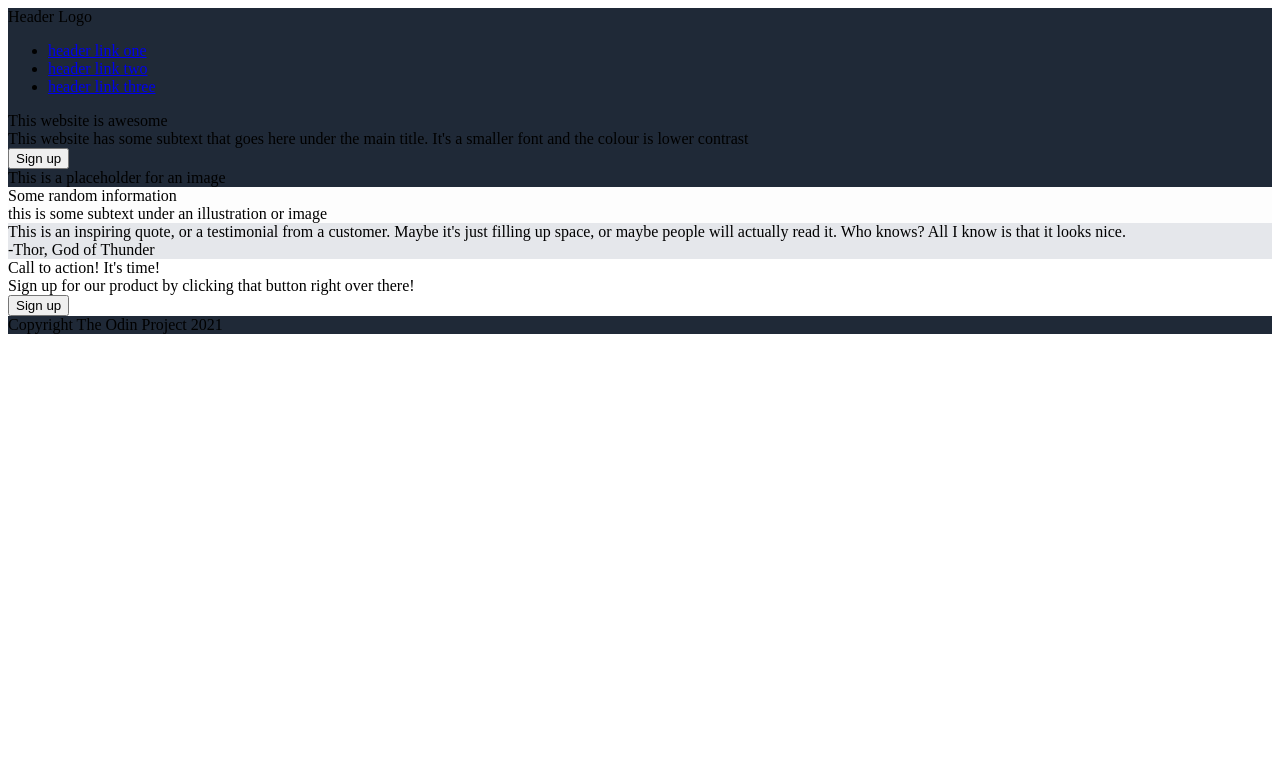
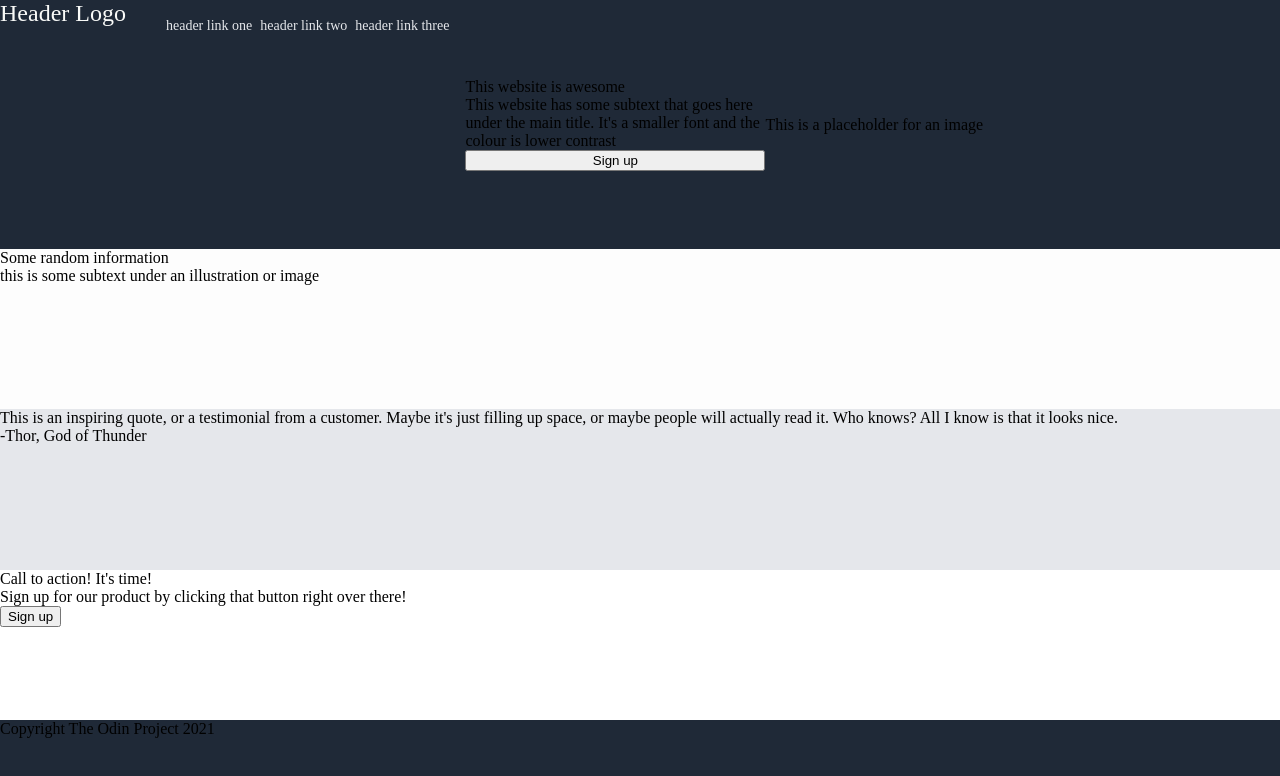
Before and after one commit to BOTaaron/Landing-Page, a plain HTML site: page index.html in a window 1280 px wide. Drawn offline with Linux system fonts and the light colour scheme.

Commit message:
Made progress

```diff
--- a/index.html
+++ b/index.html
@@ -9,14 +9,18 @@
     </head>
     <body>
         <div class="header">
-            <div class="header-links">
+            <div class="header-nav">
                 <div class="header-logo">Header Logo</div>
-                <ul>
-                    <li><a href="#">header link one</a></li>
-                    <li><a href="#">header link two</a></li>
-                    <li><a href="#">header link three</a></li>
-                </ul>
 
+                    <div class="header-links">
+
+                            <ul>
+                                <li><a href="#">header link one</a></li>
+                                <li><a href="#">header link two</a></li>
+                                <li><a href="#">header link three</a></li>
+                            </ul>
+
+                        </div>
             </div>
             <div class="header-content">
                 <div class="header-text-content">
--- a/styles.css
+++ b/styles.css
@@ -1,26 +1,70 @@
-.body {
+ body {
     display: flex;
-    flex-direction: row;
+     flex-direction: column;
+     min-height: 100vh;
+     margin: 0px;
+
 }
+ li {
+     list-style-type: none;
+     text-decoration: none;
+ }
+ a {
+     text-decoration: none;
+     color: #e5e7eb;
+     font-size: 14px;
+ }
 .header {
+    display: flex;
+    background-color: #1f2937;
+    flex-grow: 2;
+
+}
+.header-nav {
+    display: flex;
+
+    justify-content: center;
+
+}
+.header-logo {
+    color: #f9faf8;
+    font-size: 24px;
+}
+.header-links ul {
+    display: flex;
+    gap: 8px;
+    justify-content: flex-end;
+
+}
+.header-content {
+    display: flex;
+    align-items: center;
+    margin: 16px;
+
+}
+.header-text-content {
+    display: flex;
+    flex-direction: column;
+    align-content: center;
+    justify-content: center;
+    width: 300px;
+}
+.card-section {
+    background-color: #fdfdfd;
+    flex-grow: 2;
+
+}
+.quote-section {
+    flex-grow: 2;
+    background-color: #e5e7eb;
+}
+.cta-section {
+    flex-grow: 1.5;
+
+}
+.footer {
+    flex-grow: 1;
     background-color: #1f2937;
 
 
 }
-.card-section {
-    background-color: #fdfdfd;
-
-}
-.quote-section {
-
-    background-color: #e5e7eb;
-}
-.cta-section {
-
-}
-.footer {
-
-    background-color: #1f2937;
-
-
-}
```
